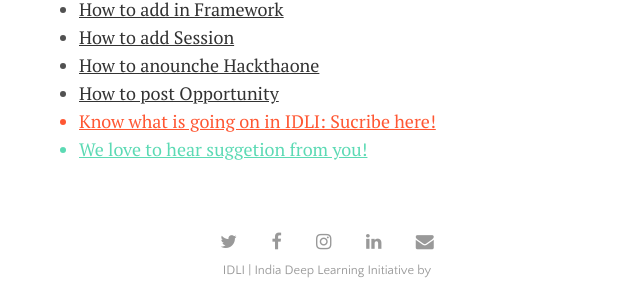
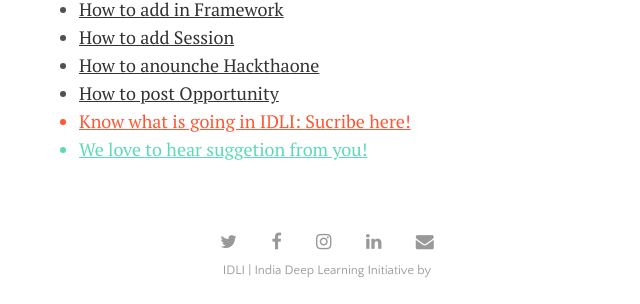
Before and after one commit to IndiaDeepLearningInitiative-IDLI/IndiaDeepLearningInitiative-IDLI.github.io, a Jekyll site: the page built from help.html, in a window 1280 px wide. Shown: the part 615-919 px from the top of the page, without its empty margins (313-953 px from the left). Built offline with Jekyll 4.4.1, drawn with Linux system fonts in a browser that asks for light colours; nearby versions of some CDN libraries; comment, search, counter and statistics services are not loaded.

Commit message:
typo fixed

```diff
--- a/help.html
+++ b/help.html
@@ -18,7 +18,7 @@ title: Help
     <li><a href="#">How to add Session</a></li>
     <li><a href="#">How to anounche Hackthaone</a></li>
     <li><a href="#">How to post Opportunity </a></li>
-    <li style="color: #ff5733 ;"><a href="#" style="color: #ff5733 ;">Know what is going on in IDLI: Sucribe here!</a></li>
+    <li style="color: #ff5733 ;"><a href="#" style="color: #ff5733 ;">Know what is going in IDLI: Sucribe here!</a></li>
     <li style="color: #5cdab4 ;"><a href="#" style="color: #5cdab4 ;">We love to hear suggetion from you!</a></li>
   </ul>
 
```
